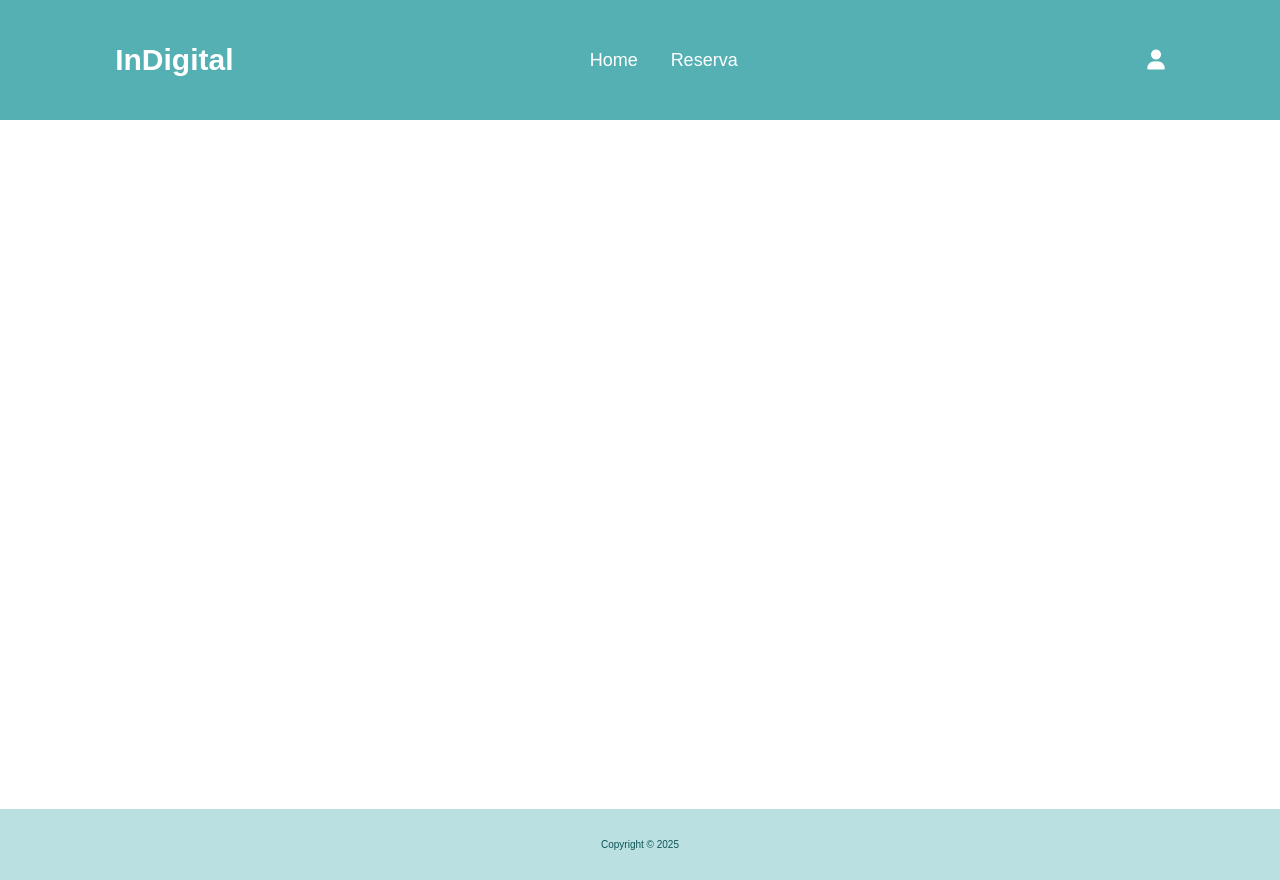
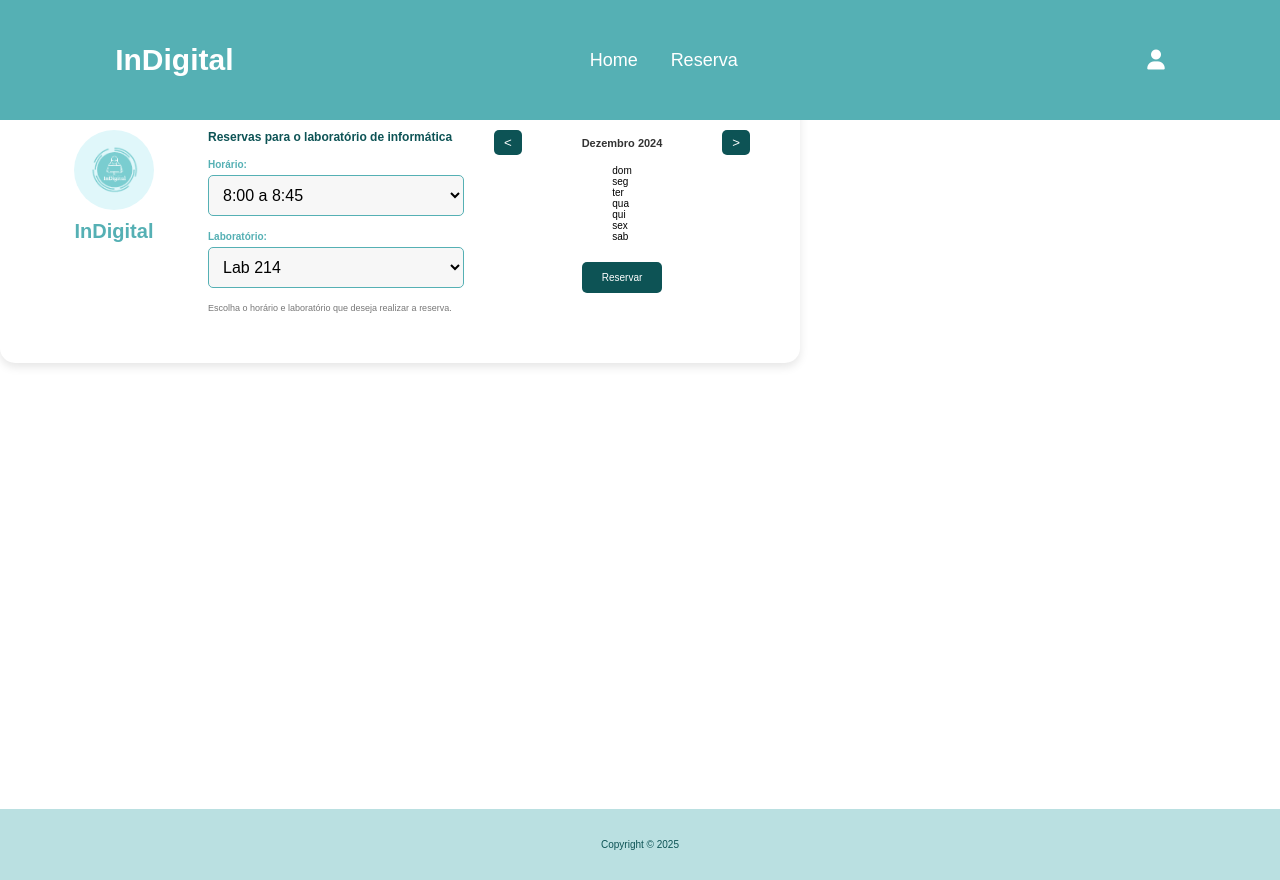
Before and after one commit to Adaylla/InDigital, a Django app: page /reserva in a window 1280 px wide. Run offline with Django 5.2, Linux system fonts and the light colour scheme.

Commit message:
templates

```diff
--- a/indigital/static/css/styles.css
+++ b/indigital/static/css/styles.css
@@ -21,6 +21,7 @@
     display: flex;
     flex-direction: column;
     min-height: 100vh;
+    font-family: 'Poppins', Arial, sans-serif;
 }
 
 section{
@@ -389,3 +390,281 @@
     border-radius: 5px;
     cursor: pointer;
 }
+
+/* reserva */
+.container-reserva {
+background-color: white;
+width: 800px;
+padding: 50px;
+border-radius: 15px;
+box-shadow: 0 4px 10px rgba(0, 0, 0, 0.1);
+display: flex;
+gap: 30px;
+flex-direction: row;
+}
+
+.logo-reserva {
+flex: 1;
+text-align: center;
+color:#55B0B4
+}
+
+.logo-circle {
+background-color: #e0f7fa;
+width: 80px;
+height: 80px;
+border-radius: 50%;
+display: flex;
+justify-content: center;
+align-items: center;
+margin: 0 auto 10px;
+}
+
+.logo-circle img {
+width: 50px;
+height: 50px;
+}
+
+.logo h1 {
+font-size: 1.5rem;
+color: #0D5355;
+}
+
+.reservation-box {
+flex: 2;
+}
+
+.reservation-box h2 {
+font-size: 1.2rem;
+margin-bottom: 15px;
+color: #0D5355;
+}
+
+.form-group {
+margin-bottom: 15px;
+}
+
+label {
+display: block;
+margin-bottom: 5px;
+font-weight: bold;
+color: #555;
+}
+
+.reservation-box p {
+font-size: 0.9rem;
+color: #777;
+margin-top: 10px;
+}
+
+.calendar-box {
+flex: 2;
+display: flex;
+flex-direction: column;
+align-items: center;
+}
+
+.calendar-header {
+display: flex;
+justify-content: space-between;
+align-items: center;
+width: 100%;
+margin-bottom: 10px;
+}
+
+.calendar-header span {
+font-weight: bold;
+font-size: 1.1rem;
+color: #333;
+}
+
+.calendar-header button {
+background-color: #0D5355;
+color: #fff;
+border: none;
+padding: 5px 10px;
+border-radius: 5px;
+cursor: pointer;
+}
+
+.calendar {
+display: grid;
+grid-template-columns: repeat(7, 1fr);
+gap: 5px;
+width: 100%;
+text-align: center;
+}
+
+.calendar div {
+padding: 10px;
+border-radius: 5px;
+background-color: #e0f7fa;
+color: #0D5355;
+font-weight: bold;
+cursor: pointer;
+}
+
+.calendar .active {
+background-color: #0D5355;
+color: white;
+}
+
+button.reserve {
+margin-top: 20px;
+background-color: #0D5355;
+color: #fff;
+padding: 10px 20px;
+border: none;
+border-radius: 5px;
+cursor: pointer;
+font-size: 1rem;
+}
+
+button.reserve:hover{
+    background-color: #55B0B4;
+}
+
+.confirmation-container {
+background-color: #0D5355;
+width: 350px;
+border-radius: 20px;
+padding: 45px;
+text-align: center;
+color: #ffffff;
+box-shadow: 0 4px 10px rgba(0, 0, 0, 0.1);
+}
+
+.confirmation-header {
+background-color: #BAE0E1;
+padding: 40px;
+border-radius: 15px 15px 0 0;
+margin: -30px -30px 20px -30px;
+}
+
+.confirmation-header h1 {
+font-size: 1.5rem;
+color: #0D5355;
+margin-bottom: 10px;
+}
+
+.confirmation-header .icon img {
+width: 40px;
+height: 40px;
+}
+
+.confirmation-details p {
+font-size: 1rem;
+margin: 5px 0;
+color: #e0f7fa;
+}
+
+.confirmation-message {
+font-size: 0.9rem;
+color: #e0f7fa;
+}
+
+/* perfil */
+.main-container {
+width: 100%;
+max-width: 800px;
+margin: 20px 0;
+}
+
+.profile-section {
+margin-bottom: 30px;
+text-align: left;
+}
+
+.profile-section, .info-section, .reservations-section h2{
+    color: #0D5355;
+}
+
+.profile-card {
+background-color: #BAE0E1;
+border-radius: 10px;
+padding: 30px;
+display: flex;
+align-items: center;
+justify-content: space-between;
+gap: 10px;
+}
+
+.profile-photo img {
+width: 60px;
+height: 60px;
+border-radius: 50%;
+}
+
+.profile-info p {
+margin: 5px 0;
+font-size: 1rem;
+}
+
+.edit-button {
+background-color: #0D5355;
+color: white;
+border: none;
+border-radius: 5px;
+padding: 10px 15px;
+cursor: pointer;
+font-size: 0.9rem;
+}
+
+.edit-button:hover {
+background-color: #55B0B4;
+}
+
+.info-section {
+margin-bottom: 20px;
+}
+
+.info-card {
+background-color: #BAE0E1;
+border-radius: 10px;
+padding: 30px;
+}
+
+.info-row {
+display: flex;
+justify-content: space-between;
+margin-bottom: 10px;
+}
+
+.info-row p {
+font-size: 1rem;
+}
+
+.reservations-section {
+margin-bottom: 20px;
+}
+
+.reservation-card {
+background-color: #BAE0E1;
+border-radius: 10px;
+padding: 30px;
+text-align: center;
+}
+
+.reservation-card h3 {
+font-size: 1.2rem;
+margin-bottom: 10px;
+color: #0D5355;
+}
+
+.reservation-card p{
+    color: #0D5355;
+}
+
+.cancel-button {
+background-color: #0D5355;
+color: #ffffff;
+border: none;
+border-radius: 5px;
+padding: 10px 15px;
+cursor: pointer;
+font-size: 0.9rem;
+}
+
+.cancel-button:hover {
+background-color: #55B0B4;
+}
--- a/indigital/templates/reserva.html
+++ b/indigital/templates/reserva.html
@@ -2,5 +2,54 @@
 {% load static %}
 
 {% block content %}
-
+<body class="reserva-page">
+<div class="container-reserva">
+    <div class="logo-reserva">
+        <div class="logo-circle">
+            <img src="{% static 'assets/img/InDigital logo.png' %}" alt="Logo InDigital">
+        </div>
+    <h1>InDigital</h1>
+    </div>
+    <div class="reservation-box">
+       <h2>Reservas para o laboratório de informática</h2>
+        <form>
+            <div class="form-group">
+            <label for="time">Horário:</label>
+            <select id="time" name="time">
+                <option>8:00 a 8:45</option>
+                <option>9:00 a 9:45</option>
+                <!-- Outros horários -->
+            </select>
+            </div>
+            <div class="form-group">
+            <label for="lab">Laboratório:</label>
+            <select id="lab" name="lab">
+                <option>Lab 214</option>
+                <option>Lab 215</option>
+                <!-- Outros laboratórios -->
+            </select>
+            </div>
+            <p>Escolha o horário e laboratório que deseja realizar a reserva.</p>
+        </form>
+    </div>
+    <div class="calendar-box">
+        <div class="calendar-header">
+          <button id="prevMonth">&lt;</button>
+          <span id="currentMonth">Dezembro 2024</span>
+          <button id="nextMonth">&gt;</button>
+        </div>
+        <div class="calendar-days">
+          <div>dom</div>
+          <div>seg</div>
+          <div>ter</div>
+          <div>qua</div>
+          <div>qui</div>
+          <div>sex</div>
+          <div>sab</div>
+        </div>
+        <div class="calendar" id="calendarGrid"></div>
+        <button class="reserve">Reservar</button>
+    </div>
+</div>
+</body>
 {% endblock content %}
```
Also changed, not shown: indigital/templates/perfil.html (+47 -0 lines).
